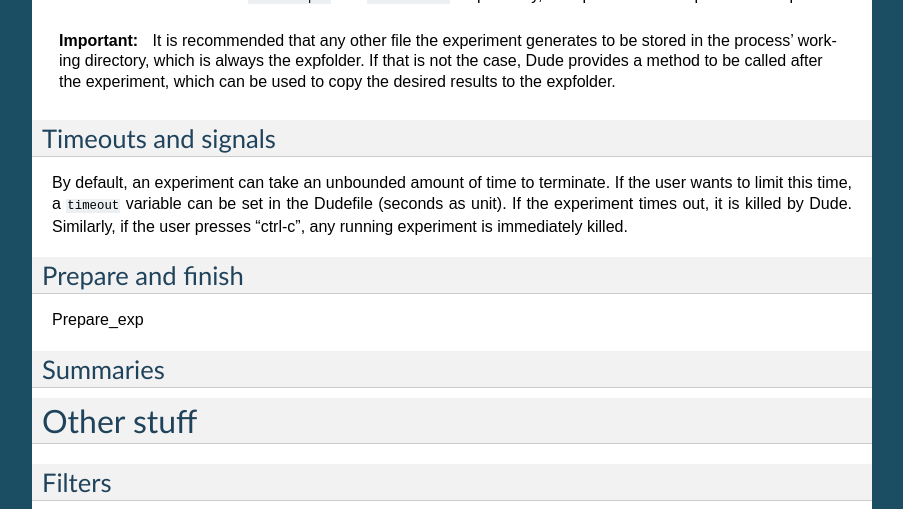
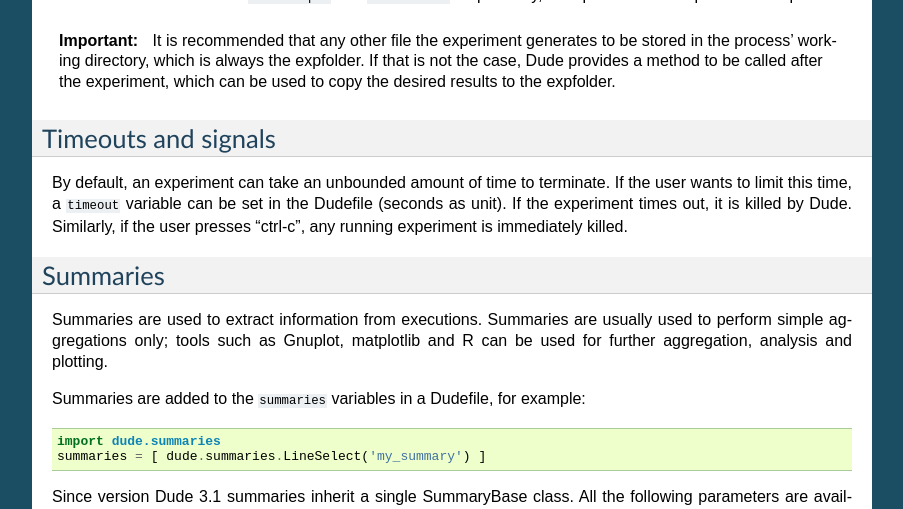
Before and after one commit to db7/dude, a Sphinx documentation site: the page built from doc/design.rst, in a window 1280 px wide and 1400 px high, scrolled down 1034 px. Shown: the top 509 px of the window, without its empty margins (198-1101 px from the left). Built offline with Sphinx 7.4.7, drawn with Linux system fonts in a browser that asks for light colours; pages that are not in the unit, such as notebooks, are missing from menus; some of the changed text lies outside the part shown.

Commit message:
some comments on the new summaries in the design.rst

```diff
--- a/doc/design.rst
+++ b/doc/design.rst
@@ -65,17 +65,72 @@ If the experiment times out, it is killed by Dude.
 Similarly, if the user presses "ctrl-c", any running experiment is immediately killed.
 
 
-Prepare and finish
-------------------
-
-.. _prepare_exp:
-
-Prepare_exp
-
+.. _summaries:
 
 Summaries
 ---------
 
+Summaries are used to extract information from executions.
+Summaries are usually used to perform simple aggregations only; tools such as Gnuplot, matplotlib and R can be used for further aggregation, analysis and plotting.
+
+Summaries are added to the ``summaries`` variables in a Dudefile, for example::
+
+      import dude.summaries
+      summaries = [ dude.summaries.LineSelect('my_summary') ]
+
+
+Since version Dude 3.1 summaries inherit a single SummaryBase class. All the following parameters are available in any summary.
+
+
+.. autoclass:: dude.summaries.SummaryBase
+   :members:
+
+Summaries can either process output from the stdout/stderr of a program execution or from files generated during the execution.
+
+stdout/stderr summaries
+~~~~~~~~~~~~~~~~~~~~~~~
+
+LineSelect and MultiLineSelect
+
+.. autoclass:: dude.summaries.LineSelect
+   :members:
+   :inherited-members:
+
+.. autoclass:: dude.summaries.MultiLineSelect
+   :members:
+   :inherited-members:
+
+file summaries
+~~~~~~~~~~~~~~
+
+.. autoclass:: dude.summaries.FilesLineSelect
+   :members:
+   :inherited-members:
+
+.. autoclass:: dude.summaries.FilesMultiLineSelect
+   :members:
+   :inherited-members:
+
+other summaries
+~~~~~~~~~~~~~~~
+
+.. autoclass:: dude.summaries.JsonSelect
+   :members:
+   :inherited-members:
+
+Backends
+~~~~~~~~
+
+Over time some different backends turned out to be useful.
+Dude supports file, json and sqlite backends.
+
+
+.. _prepare_exp:
+
+Prepare and finish
+------------------
+
+Prepare_exp
 
 Other stuff
 ===========
@@ -84,10 +139,10 @@ Filters
 -------
 
 Inline filters
-^^^^^^^^^^^^^^
+~~~~~~~~~~~~~~
 
 Complex filters
-^^^^^^^^^^^^^^^
+~~~~~~~~~~~~~~~
 
 Running "once"
 --------------
```
